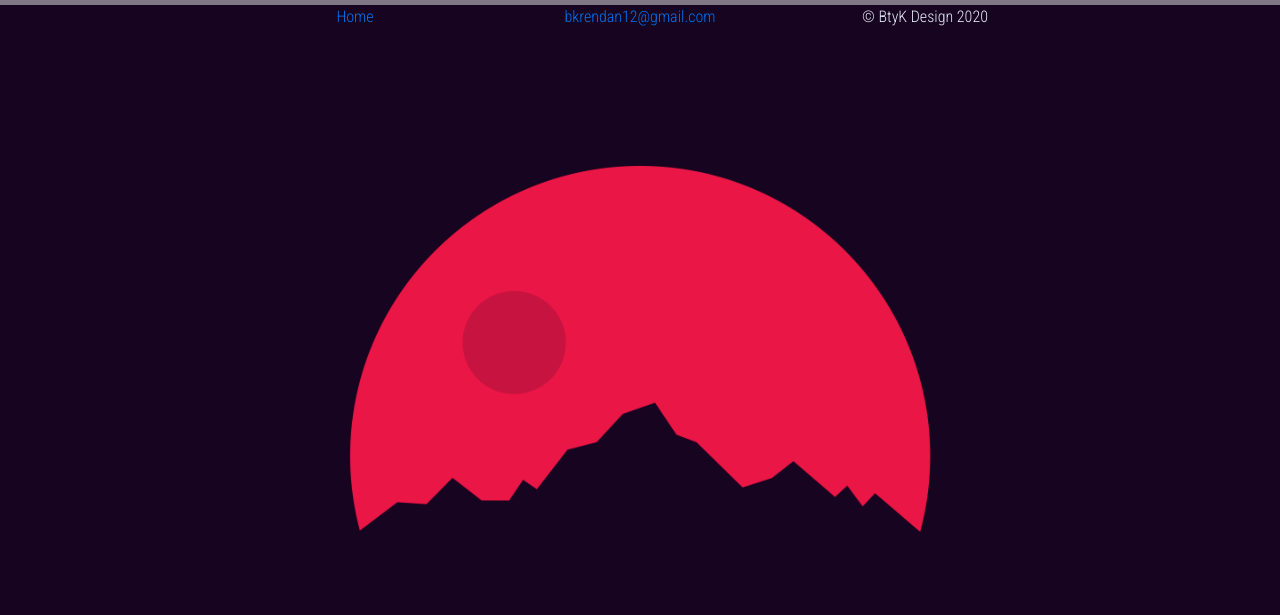
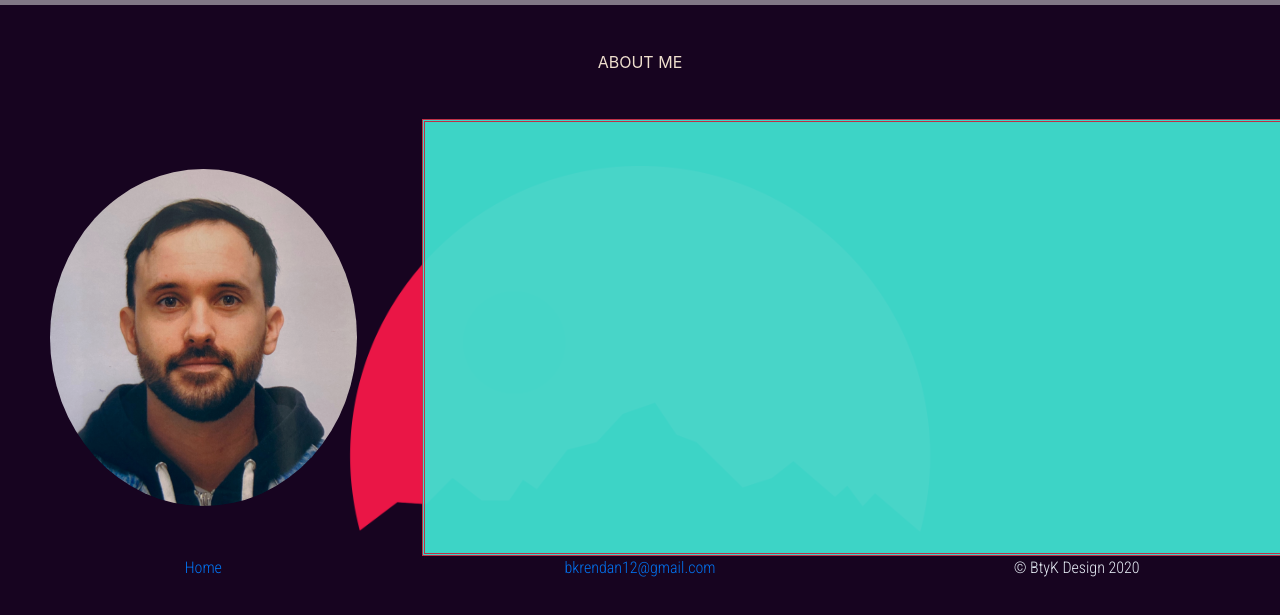
Before and after one commit to Bkrendan12/Homework_02-Responsive_Portfolio, a plain HTML site: page index.html in a window 1280 px wide. Shown: the part 51-666 px from the top of the page. Drawn offline with nearby package versions, Linux system fonts and the light colour scheme.

Commit message:
I started building my about me page from scratch

```diff
--- a/Assets/styles.css
+++ b/Assets/styles.css
@@ -1,7 +1,7 @@
 /* in the body, I linked the image, centered the image width/height, made so the image doesnt repeat when you change the browser size,
 fixed it to the screen, and covered the page with the image no matter how you adjust the size of the browser window*/
 
-body {
+ body {
     background-image: url(../Assets/Images/background_2.png);
     background-position: center center;
     background-repeat: no-repeat;
@@ -31,9 +31,40 @@ body {
     font-weight: bold;
 }
 
+header {
+    width: auto;
+    color: antiquewhite;
+    text-align: center;
+    margin: 45px;
+}
+
+img  {
+    position: relative;
+    width: 100%;
+    height: auto;
+    border-radius: 50%;
+    padding: 50px;
+  }
+
+  .col-about {
+      position: relative;
+      background: turquoise;
+      border-style: double;
+      border-color: #c83349;
+      padding: 30px 30px 30px 30px;
 
 
-.col-home  {
+  }
+
+footer {
+    position: relative;
+    width: 100%;
+    color: white;
+    font-family: 'Roboto Condensed', sans-serif;
+    }
+
+
+.col-home {
     text-align: center;
     font-family: 'Roboto Condensed', sans-serif;
    }
--- a/Assets/styles2.css
+++ b/Assets/styles2.css
@@ -1,6 +1,6 @@
 
 body {
-    background-image: url(../Assets/Images/photography/camera-background.jpg);
+    background-image: url(../Assets/Images/photography/camera-bacground.jpg);
     background-position: center center;
     background-repeat: no-repeat;
     background-attachment: fixed;
@@ -27,6 +27,11 @@ body {
 img {
     max-width: 100%;
 
+}
+
+header {
+    margin-top: 65px;
+    margin-bottom: 65px;
 }
 
 h1 {
--- a/Assets/styles3.css
+++ b/Assets/styles3.css
@@ -25,26 +25,36 @@ body {
     font-weight: bold;
 }
 
-.container {
+img {
+    width: 40%;
+}
 
-}
 h1 {
     color: black;
        text-align: center;
        font-family: 'Nothing You Could Do', cursive;
     }
 
+    .col-home  {
+        text-align: center;
+        font-family: 'Roboto Condensed', sans-serif;
+       }
+
+    .col-email {
+        text-align: center;
+        font-family: 'Roboto Condensed', sans-serif;
+       }
+
+
     .col-footer {
         text-align: center;
     }
 
     .footer.row {
-    margin-left: auto;
-    margin-right: auto;
-    text-align: center;
+        width: auto;
+
     }
 
     p {
         color: aliceblue;
-
     }
--- a/Assets/styles4.css
+++ b/Assets/styles4.css
@@ -85,6 +85,7 @@ header {
     color: white;
     text-align: center;
     font-family: 'Roboto Condensed', sans-serif;
+    margin-top: 50px;
 }
 
 .col-home  {
--- a/index.html
+++ b/index.html
@@ -20,9 +20,7 @@
     </head>
     <body>
 
-      <!-- * Navbar must be consistent on each page.
-
-* Navbar on each page must contain links to Home/About, Contact, and Portfolio pages. -->
+      <!-- NAVBAR -->
 
       <div class="mynav">
 
@@ -31,8 +29,6 @@
           <button class="navbar-toggler" type="button" data-toggle="collapse" data-target="#navbarSupportedContent" aria-controls="navbarSupportedContent" aria-expanded="false" aria-label="Toggle navigation">
             <span class="navbar-toggler-icon"></span>
           </button>
-
-
 
         <div class="collapse navbar-collapse" id="navbarSupportedContent">
           <ul class="navbar-nav mr-auto">
@@ -50,7 +46,6 @@
 
             </li>
 
-
             <li class="nav-item active">
               <a class="nav-link" href="../Homework_02-Responsive_Portfolio/contact.html">Contact <span class="sr-only">(current)</span></a>
             </li>
@@ -62,21 +57,40 @@
 
     </div>
 
+    <header>ABOUT ME</header>
+
+    <!-- ABOUT ME CONTENT -->
+
+      <div class="container-about-me">
+
+      <div class="row">
+
+          <div class="col-me col-sm-4">
+            <img src="../Homework_02-Responsive_Portfolio/Assets/Images/me.jpg"  alt="me">
+          </div>
+
+          <div class="col-about col-sm-8">
+
+          </div>
+        </div>
+
+        <!-- FOOTER -->
+
         <footer>
 
-          <div class="container">
+          <div class="container-footer">
 
-            <div class="row justify-content-center">
+            <div class="row">
 
-              <div class="col-home col-lg-3 col-md-3 col-sm-3">
+              <div class="col-home col-xs-12 col-sm-12 col-md-4 col-lg-4">
                  <a class="home" href="../Homework_02-Responsive_Portfolio/index.html">Home
               </div>
 
-              <div class="col-email col-lg-3 col-md-3 col-sm-3">
+              <div class="col-email col-xs-12 col-sm-12 col-md-4 col-lg-4">
                 <a class="email" href="mailto:bkrendan12@gmail.com">bkrendan12@gmail.com</a>
               </div>
 
-              <div class="col-email col-lg-3 col-md-3 col-sm-3">
+              <div class="col-email col-xs-12 col-sm-12 col-md-4 col-lg-4">
                 <p>  © BtyK Design 2020</p>
               </div>
 
@@ -86,9 +100,76 @@
 
         </footer>
 
+      </div>
+
+     </body>
+    </html>
+
+         <!-- * Navbar must be consistent on each page.
+
+* Navbar on each page must contain links to Home/About, Contact, and Portfolio pages. -->
+
+<!-- <div class=main-div>
+
+  <div class="mynav">
+
+    <nav class="navbar navbar-expand-lg navbar-light bg-light">
+      <a class="navbar-brand" href="../Homework_02-Responsive_Portfolio/index.html">Brendan Kurylo</a>
+      <button class="navbar-toggler" type="button" data-toggle="collapse" data-target="#navbarSupportedContent" aria-controls="navbarSupportedContent" aria-expanded="false" aria-label="Toggle navigation">
+        <span class="navbar-toggler-icon"></span>
+      </button>
+
+    <div class="collapse navbar-collapse" id="navbarSupportedContent">
+      <ul class="navbar-nav mr-auto">
+
+        <li class="nav-item dropdown">
+            <a class="nav-link dropdown-toggle" href="#" id="navbarDropdown" role="button" data-toggle="dropdown" aria-haspopup="true" aria-expanded="false">
+              Portfolio
+            </a>
+
+          <div class="dropdown-menu" aria-labelledby="navbarDropdown">
+            <a class="dropdown-item" href="../Homework_02-Responsive_Portfolio/photography.html">Photography</a>
+              <a class="dropdown-item" href="../Homework_02-Responsive_Portfolio/music.html">Music</a>
+
+          </div>
+
+        </li>
+
+        <li class="nav-item active">
+          <a class="nav-link" href="../Homework_02-Responsive_Portfolio/contact.html">Contact <span class="sr-only">(current)</span></a>
+        </li>
+
+      </ul>
+
+   </div>
+    </nav>
 
 
 
+ </div>
 
-    </body>
-    </html>
+<footer>
+
+  <div class="container">
+
+    <div class="row justify-content-center">
+
+      <div class="col-home col-xs-3">
+         <a class="home" href="../Homework_02-Responsive_Portfolio/index.html">Home
+      </div>
+
+      <div class="col-email col-xs-3">
+        <a class="email" href="mailto:bkrendan12@gmail.com">bkrendan12@gmail.com</a>
+      </div>
+
+      <div class="col-email col-xs-3">
+        <p>  © BtyK Design 2020</p>
+      </div>
+
+    </div>
+
+  </div>
+
+</footer>
+
+</div>-->
```
Also changed, not shown: music.html (+18 -2 lines), photography.html (+3 -3 lines), Assets/Images/me.jpg (added). Lines whose indentation alone changed are shown as unchanged.
